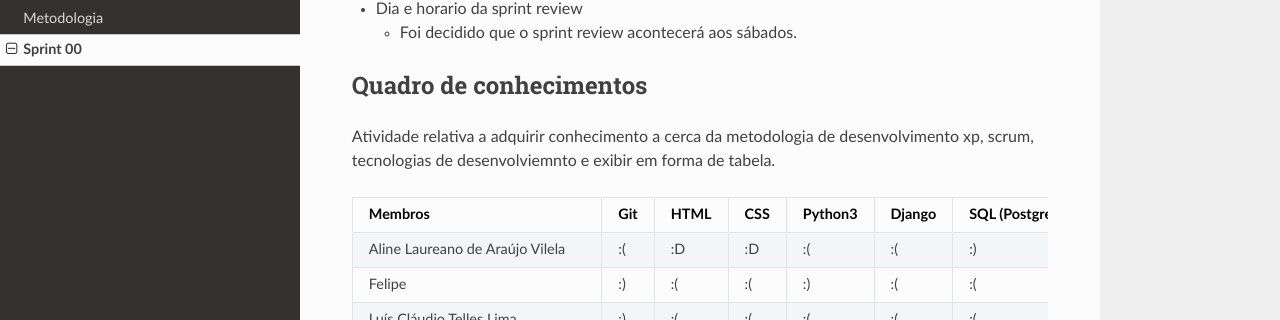
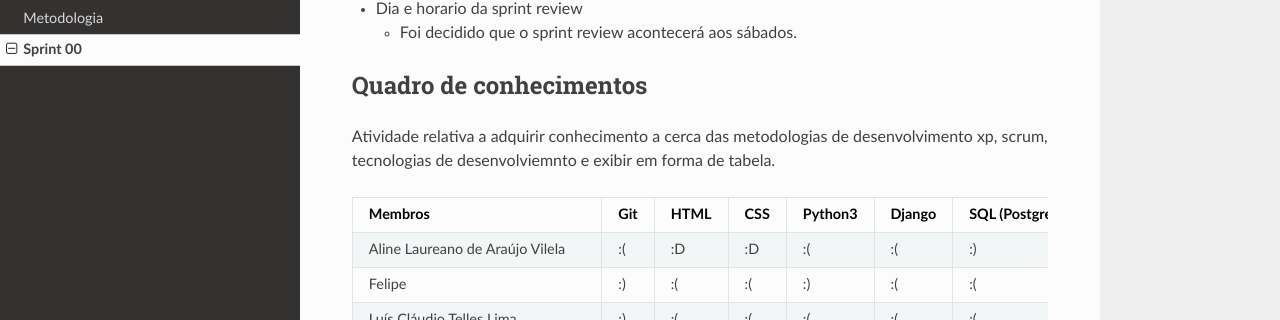
Before and after one commit to MDS-Mandacaru/Documentacao-Mandacaru, an MkDocs documentation site: the page built from docs/sprint00.md, in a window 1280 px wide and 900 px high, scrolled down 522 px. Shown: the part 131-451 px from the top of the window. Built offline with MkDocs 1.6.1, drawn with Linux system fonts in a browser that asks for light colours; nearby versions of some CDN libraries; old or Windows-style settings are respelled for this version of MkDocs.

Commit message:
Adequando frases à norma padrão de escrita

```diff
--- a/docs/sprint00.md
+++ b/docs/sprint00.md
@@ -22,7 +22,7 @@ Durante esta sprint foram decididos os seguintes items:
     - Foi decidido que o sprint review acontecerá aos sábados.
 
 ##Quadro de conhecimentos
-Atividade relativa a adquirir conhecimento a cerca da metodologia de desenvolvimento xp, scrum, tecnologias de desenvolviemnto e exibir em forma de tabela.
+Atividade relativa a adquirir conhecimento a cerca das metodologias de desenvolvimento xp, scrum, tecnologias de desenvolviemnto e exibir em forma de tabela.
 
 
 Membros | Git | HTML | CSS | Python3 | Django | SQL (Postgree) | Bootstrap
```
